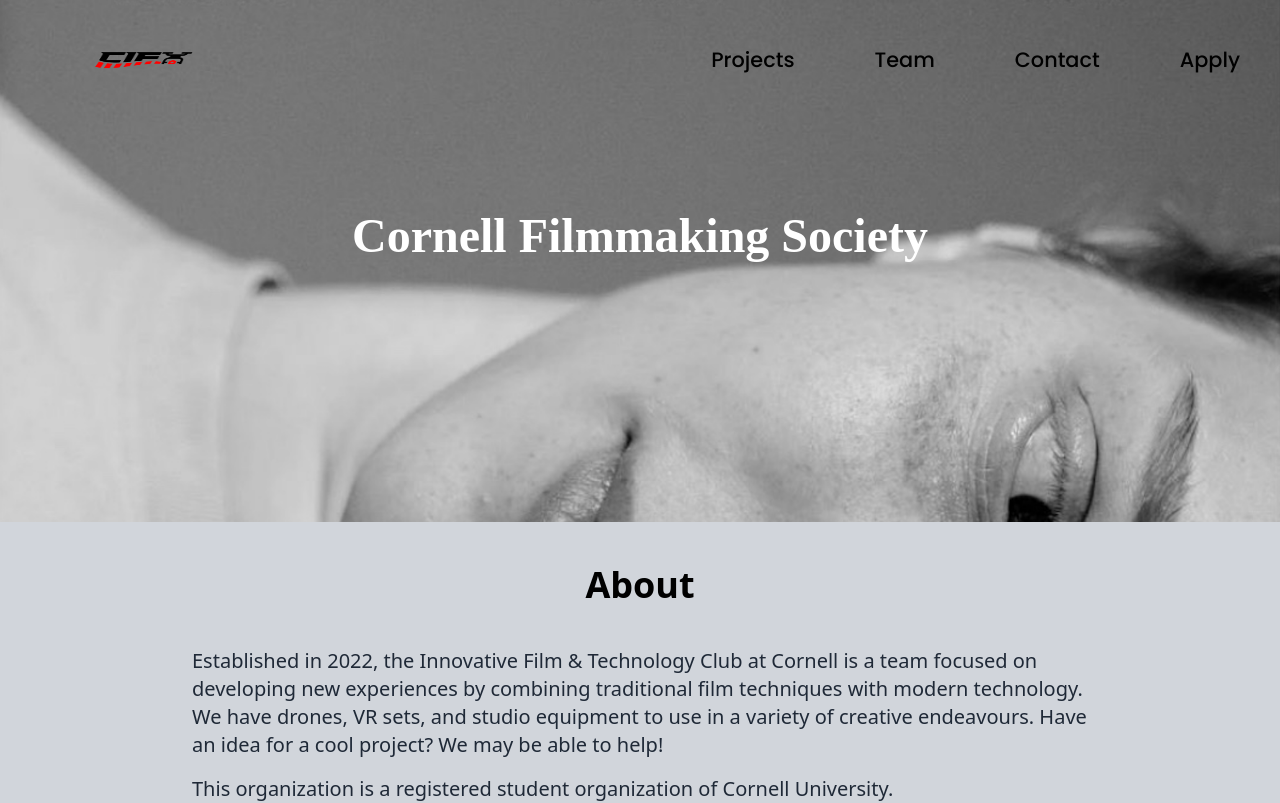
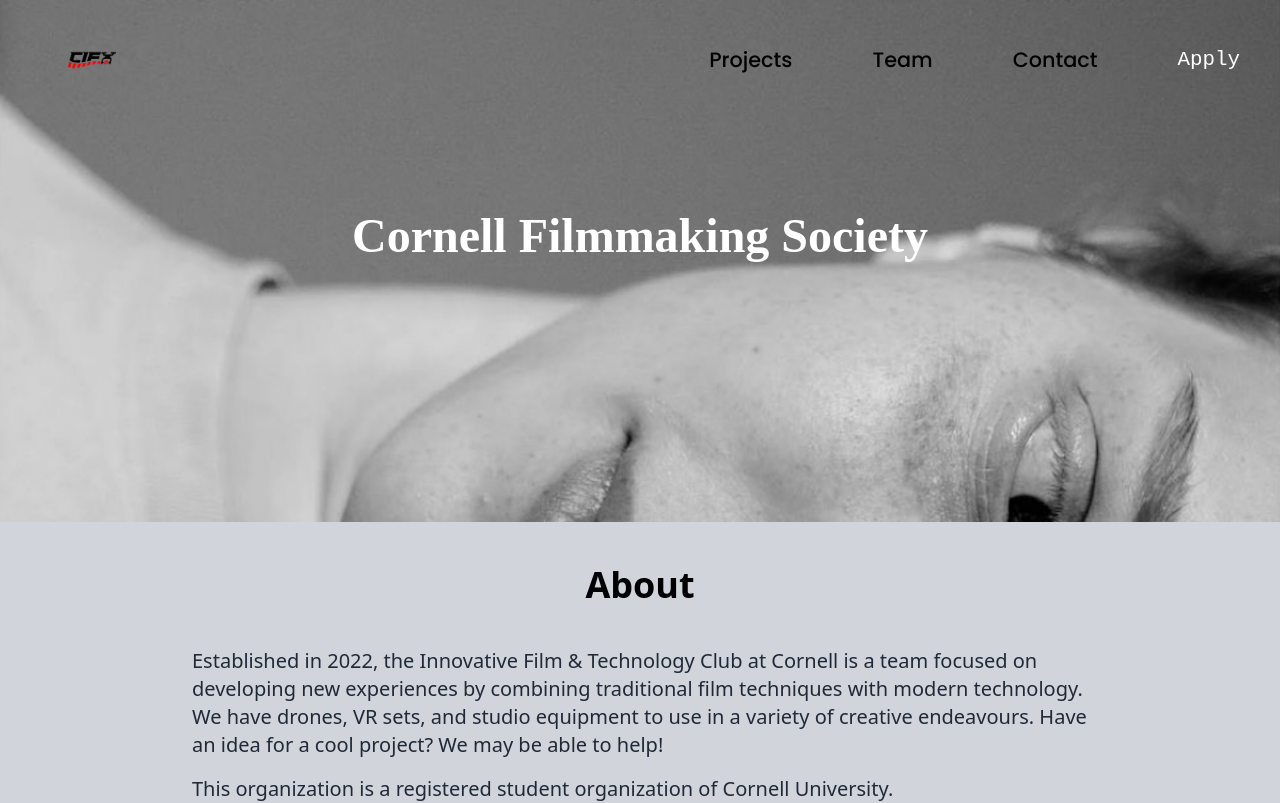
Before and after one commit to Cornell-IFT/ClubWebsite, a React (Create React App) app: page / in a window 1280 px wide. Shown: the top 803 px of the page. Built offline with nearby package versions, Linux system fonts and the light colour scheme.

Commit message:
Update Navbar.css for clubfest 2024

```diff
--- a/src/components/Navbar.css
+++ b/src/components/Navbar.css
@@ -7,7 +7,7 @@
 
 .cift-logo {
   margin: 10px 40px 10px 40px;
-  width: 200px;
+  width: 100px;
   height: 100px;
 }
 
@@ -47,8 +47,9 @@
 .apply {
   text-decoration: none;
   font-size: 1.3rem;
+  font-family: 'Courier New', Courier, monospace;
   font-weight: 500;
-  color: black
+  color: white
 }
 
 .apply:hover {
@@ -86,7 +87,7 @@
     left: 0;
     flex-direction: column;
     width: 100%;
-    background-color: rgb(228, 220, 228);
+    background-color: rgb(210, 210, 210);
     border-top: 1px solid black;
     padding-bottom: 350px;
     margin-top: -60px
```
